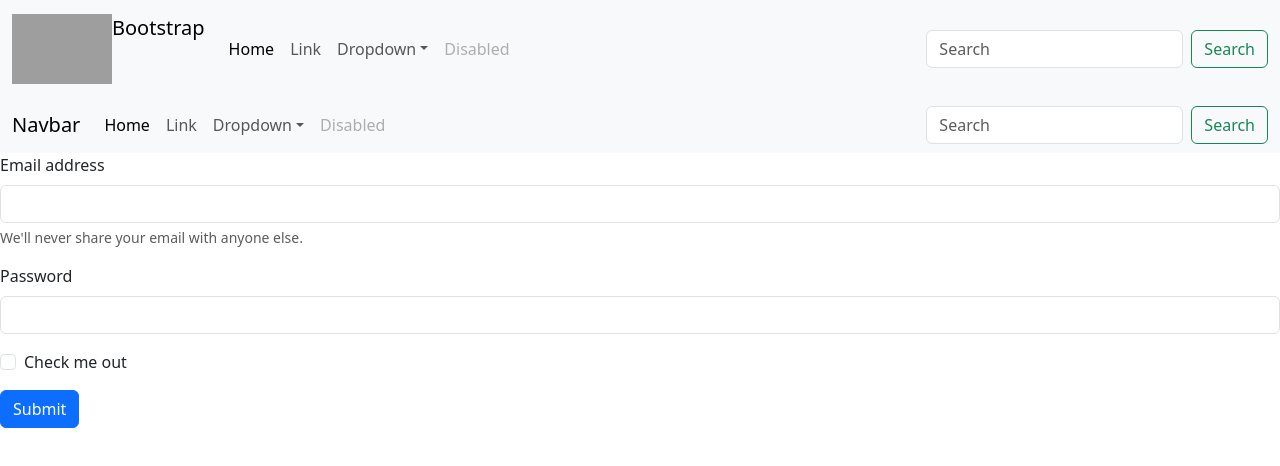
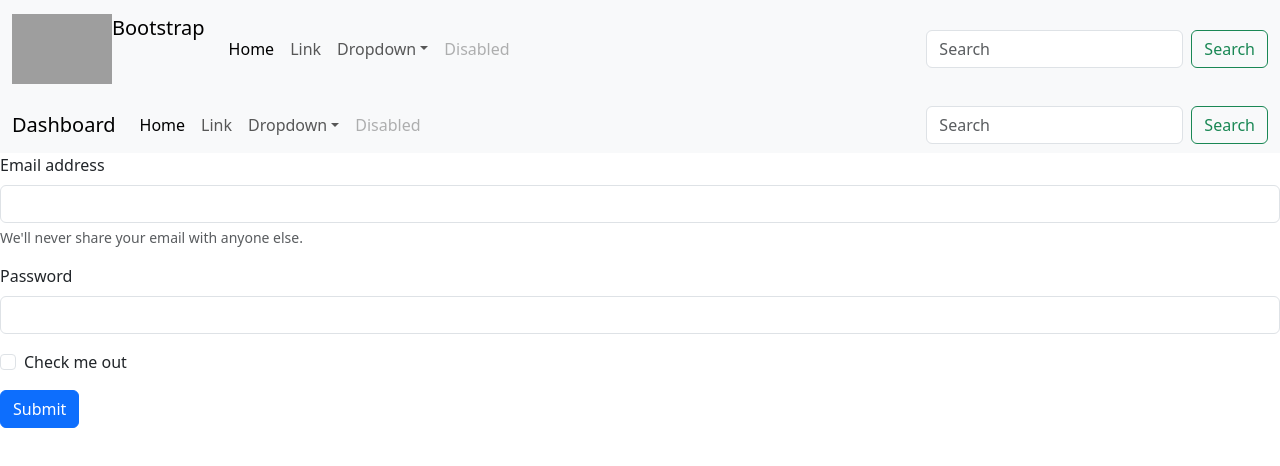
Before and after one commit to Ronny599/stackblitz-starters-dyaumx, a React (Create React App) app: page / in a window 1280 px wide. Shown: the top 466 px of the page. Built offline with nearby package versions, Linux system fonts and the light colour scheme; grey boxes are pictures that could not be loaded.

Commit message:
1 file modified

```diff
--- a/src/component/Navbar.js
+++ b/src/component/Navbar.js
@@ -5,7 +5,7 @@
     <>
       <nav className="navbar navbar-expand-lg bg-body-tertiary">
         <div className="container-fluid">
-          <a className="navbar-brand" href="#">Navbar</a>
+          <a className="navbar-brand" href="#">Dashboard</a>
           <button className="navbar-toggler" type="button" data-bs-toggle="collapse" data-bs-target="#navbarSupportedContent" aria-controls="navbarSupportedContent" aria-expanded="false" aria-label="Toggle navigation">
             <span className="navbar-toggler-icon"></span>
           </button>
```
